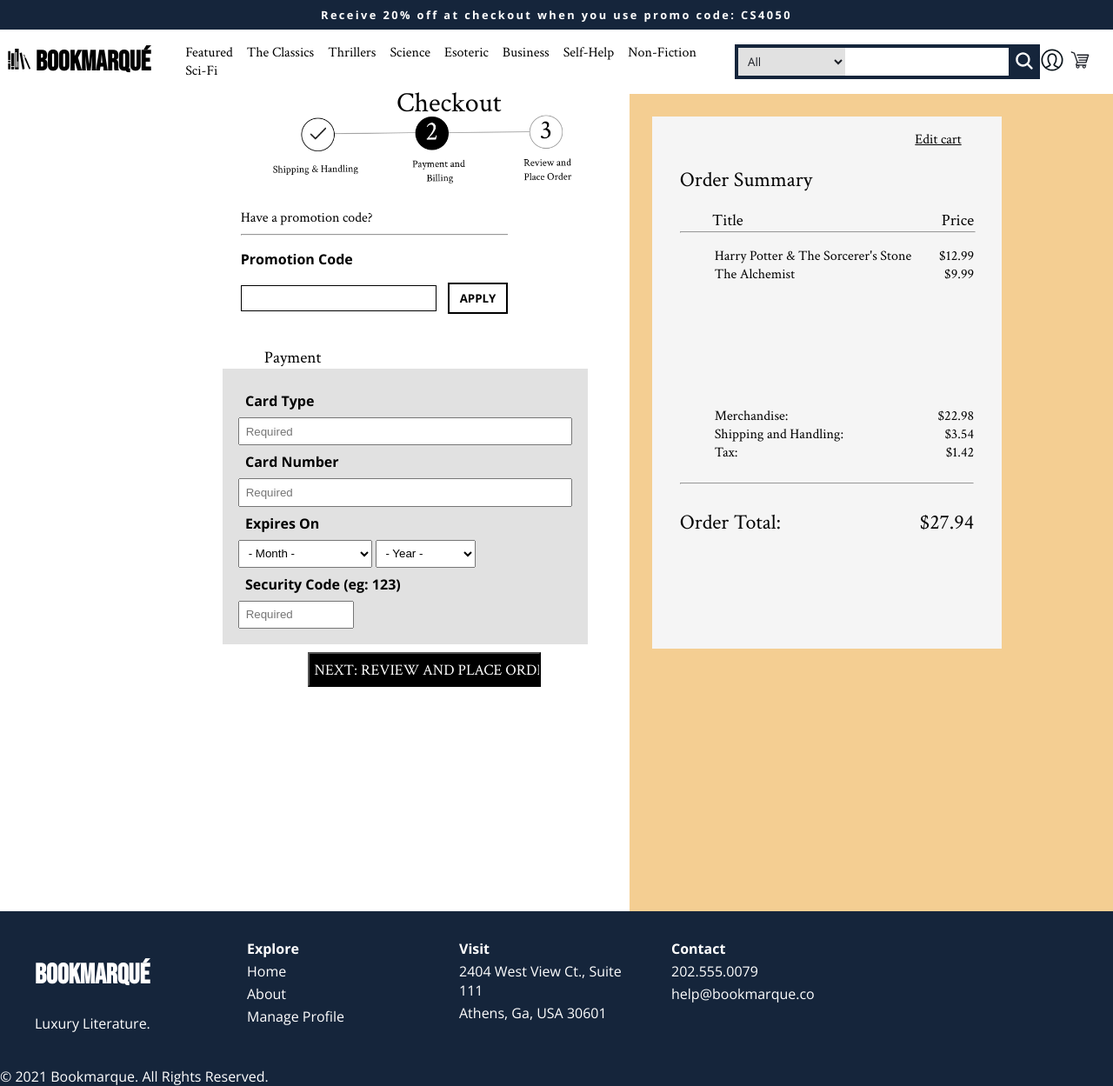
After one commit to Will-McCarthy/Bookmarque, a Flask app: page /checkout4 in a window 1280 px wide. The commit adds this page. Shown: the whole page at 87% size. Run offline with Flask 2, Linux system fonts and the light colour scheme.

Commit message:
Checkout Process UI files

```diff
--- a/bookmarqueapp/__init__.py
+++ b/bookmarqueapp/__init__.py
@@ -46,3 +46,20 @@ def admin():
 @app.route('/manage-books')
 def manageBooks():
     return render_template('manage_books.html')
+
+@app.route('/checkout1')
+def checkout1():
+    return render_template('checkout1.html')
+
+@app.route('/checkout2')
+def checkout2():
+    return render_template('checkout2.html')
+
+@app.route('/checkout3')
+def checkout3():
+    return render_template('checkout3.html')
+
+
+@app.route('/checkout4')
+def checkout4():
+    return render_template('checkout4.html')
--- a/bookmarqueapp/static/sass/style.scss
+++ b/bookmarqueapp/static/sass/style.scss
@@ -465,3 +465,176 @@ tr{
 td{
   background: #f2f2f2;
 }
+
+/* Checkout Process */
+#ordersummary{
+  float:right;
+  background-color: $gold;
+  padding: 10%;
+  padding-top: 2%;
+  padding-left: 2%;
+  font-family: $font-serif;
+
+  font-weight: lighter;
+  height: 100%;
+  min-height: 100%;
+  display: flex;
+  flex-direction: column;
+
+}
+.book-list, .price-summary{
+  list-style-type: none;
+  padding-left: -5%;
+}
+
+#innerbox{
+  background-color: #F5F5F5;
+  z-index: 1000;
+  padding: 2em;
+  height: 60%;
+  padding-top: 1em;
+}
+
+#checkout_body{
+  width: 30%;
+  font-family: $font-serif;
+  margin-right: 1em;
+  position:fixed;
+  top:200px;
+  left:200px;
+  float: left;
+  height:100%;
+
+}
+
+#checkout_title{
+  margin-left: 20%;
+  margin-top: -8%;
+  position: fixed;
+  font-size: 200%;
+  font-weight: lighter;
+}
+
+.shipping-form, .saved-address-info, .payment-form{
+  width: 30%;
+  font-family: $font-serif;
+  display: flex;
+  flex-direction: column;
+  justify-content: space-between;
+  border: solid .15rem $light-grey;
+  background-color: white;
+
+  position: fixed;
+  left: 0;
+  right: 0;
+  margin-top: auto;
+  margin-left: 20%;
+  padding: 1rem;
+  float: left;
+
+}
+.edit-cart-button{
+  padding-left: 80%;
+  color: black;
+}
+
+#ship-to-label, #payment-label{
+  font-family: $font-serif;
+  font-weight: lighter;
+  padding-left: 27%;
+  font-size: 120%;
+
+}
+#checkout1_button{
+  background-color: black;
+  color: white;
+  font-family: $font-serif;
+  width: 50%;
+  margin-left: 25%;
+  margin-top: 2%;
+}
+
+/*Spacing within form on checkout page*/
+div{
+  form{
+    label, input, select{
+      padding: .5em;
+    }
+  }
+}
+
+/*Temporary, this will be replaced with JS after demo*/
+.progbar_img{
+  width: 100%;
+  margin-top: -18%;
+  padding-left: 25%;
+}
+
+/*checkout2.html CSS*/
+#checkout2_button, #checkout3_button{
+  margin-top: 50%;
+  background-color: black;
+  color: white;
+  font-family: $font-serif;
+  font-size: 110%;
+  width: 50%;
+  height: 5%;
+  margin-left: 50%;
+}
+
+#checkout3_button{
+  width: 70%;
+  height: 5%;
+  margin-top: 85%;
+  margin-left: 40%;
+}
+
+.payment-form{
+  background-color: $light-grey;
+  font-family: $font-sans;
+  font-weight: bold;
+}
+
+#payment-label{
+  margin-top: -10;
+  margin-bottom: 0;
+  padding-left: -5%;
+
+}
+
+#promo-div{
+  margin-top: 5%;
+  margin-bottom: 10%;
+}
+#promotion-input{
+  padding: .5em;
+  border: solid .10rem black;
+  padding-left: 50%;
+  margin-left: 20%;
+  width: 12%;
+}
+
+#promotion_button{
+  font-weight:bolder;
+  font-family: $font-sans;
+  border: solid .15rem black;
+  margin-left: 1em;
+  width: 30%;
+  background-color: white;
+}
+
+.promotion-form{
+  display:flex;
+  align-items: center;
+}
+#promo-question{
+  margin-top: 10%;
+   margin-left:20%;
+   color:black;
+   text-decoration: none;
+}
+#promotion-label{
+  font-weight:bolder;
+  padding-left:20%;
+  font-family: $font-sans;
+}
--- /dev/null
+++ b/bookmarqueapp/templates/checkout4.html
@@ -0,0 +1,106 @@
+{% extends "user_layout.html" %}
+{% block content %}
+
+<div id="checkout_body">
+    <h1 id="checkout_title">Checkout</h1>
+    <img class="progbar_img" src="static/assets/checkout_ui_assets/prog2.png" alt="prog2_placeholder">
+
+    <div id="promo-div" style="overflow: scroll;">
+        <span style="display:block;">
+            <a href="checkout4.html" alt="plus_img" id="promo-question">Have a promotion code?</a>
+        </span>
+        <hr style="margin-left:20%; width: 110%;">
+        <p id="promotion-label">Promotion Code</p>
+        <form class="promotion-form" action="#">
+            <input class="promotion-input" type="text" id="promotion-input" style="float:left;">
+            <input id="promotion_button" type="submit" value="APPLY" onclick=next() style="float:right;">
+        </form>
+    </div>
+
+    <div>
+        <h1 id="payment-label" style="padding-left: -10%;">Payment</h1>
+    </div>
+
+    <form class="payment-form" action="/filename.php" style="overflow:scroll;">
+        <label for="cardtype">Card Type</label>
+        <input class="shipping-input" type="text" placeholder="Required">
+        <label for="lname">Card Number</label>
+        <input class="shipping-input" type="text" placeholder="Required">
+        <label for="street">Expires On</label>
+        <div style="display:block;">
+            <select class="shipping-input" style="width: 40%;">
+                    <option>- Month -</option>
+                    <option value="January">January</option>
+                    <option value="Febuary">Febuary</option>
+                    <option value="March">March</option>
+                    <option value="April">April</option>
+                    <option value="May">May</option>
+                    <option value="June">June</option>
+                    <option value="July">July</option>
+                    <option value="August">August</option>
+                    <option value="September">September</option>
+                    <option value="October">October</option>
+                    <option value="November">November</option>
+                    <option value="December">December</option>
+            </select>
+
+            <select class="shipping-input" style="width: 30%;">
+                    <option>- Year -</option>
+                    <option value="2018">2028</option>
+                    <option value="2017">2027</option>
+                    <option value="2016">2026</option>
+                    <option value="2020">2025</option>
+                    <option value="2019">2024</option>
+                    <option value="2018">2023</option>
+                    <option value="2017">2022</option>
+                    <option value="2016">2021</option>
+                    <option value="2020">2020</option>
+            </select>
+        </div>
+
+
+        <label for="cvv">Security Code (eg: 123)</label>
+        <input class="shipping-input" type="text" placeholder="Required" style="width: 30%;">
+</form>
+    <input id="checkout3_button" type="submit" value="NEXT: REVIEW AND PLACE ORDER" onclick=next()>
+</div>
+</div>
+
+<div id="ordersummary">
+    <div id="innerbox">
+        <a class="edit-cart-button" href="#">Edit cart </a>
+        <h2 style="font-weight: lighter">Order Summary</h2>
+       <div id="first_section">
+            <h3 style="float: left; font-weight: lighter; margin: 0; padding-left: 2em;">Title</h3>
+            <h3 style="float: right; font-weight: lighter; margin: 0;">Price</h3>
+       </div>
+       <hr style="width:100%;">
+        <ul class="book-list">
+            <a href="#" img src="static/assets/checkout_ui_assets/trash.png" alt="trashcan-img"></a>
+            <li><span style="float:left;">Harry Potter & The Sorcerer's Stone</span><span style="float:right; padding-left:2em;">$12.99</span></li>
+            <li><span style="float:left;">The Alchemist</span><span style="float:right; padding-left:2em;">$9.99</span></li>
+        </ul>
+        <br><br><br><br><br><br><br><br>
+        <ul class="price-summary">
+            <li class="merchandise-row">
+                    <span class="merchandise-label" style="float:left;">Merchandise: </span>
+                    <span class="merchandise-amount" style="float:right;">$22.98</span><br>
+            </li>
+            <li class="shipping-row">
+                    <span class="shipping-label" style="float:left;">Shipping and Handling: </span>
+                    <span class="shipping-amount" style="float:right;">$3.54</span><br>
+            </li>
+            <li class="tax-row">
+                <span class="tax-label" style="float:left">Tax: </span>
+                <span class="tax-amount" style="float:right">$1.42</span>
+            </li>
+        </ul>
+        <br><hr>
+        <h2 style="font-weight:lighter; float: left;">Order Total: </h2>
+        <h2 style="font-weight:lighter; float: right;">$27.94 </h2>
+
+</div>
+
+
+<br><br><br><br><br><br><br><br><br><br><br><br>
+{% endblock %}
```
Also changed, not shown: bookmarqueapp/templates/checkout1.html (added, +119 -0 lines), bookmarqueapp/templates/checkout2.html (added, +61 -0 lines), bookmarqueapp/templates/checkout3.html (added, +105 -0 lines), bookmarqueapp/static/assets/checkout_ui_assets/cvv.png (added), bookmarqueapp/static/assets/checkout_ui_assets/plus.png (added), bookmarqueapp/static/assets/checkout_ui_assets/prog1.png (added), bookmarqueapp/static/assets/checkout_ui_assets/prog2.png (added), bookmarqueapp/static/assets/checkout_ui_assets/trash.png (added).
